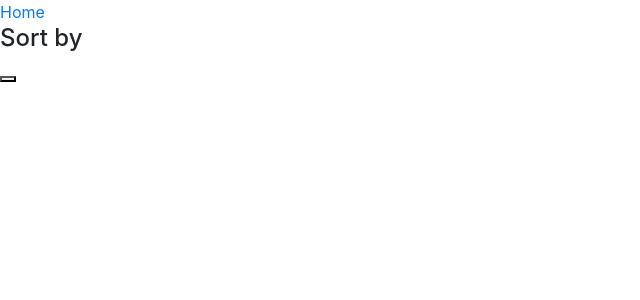
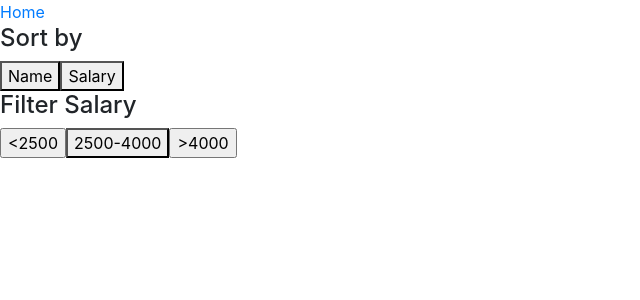
Before and after one commit to Zzdamon/Employees-Management-ReactApp, a React (Create React App) app in the folder admin/: page /people in a window 1280 px wide. Shown: the top 300 px of the page, without its empty margins (0-640 px from the left). Built offline with nearby package versions, Linux system fonts and the light colour scheme.

Commit message:
added sort buttons

```diff
--- a/admin/src/components/EmployeeList.jsx
+++ b/admin/src/components/EmployeeList.jsx
@@ -10,6 +10,19 @@ class EmployeeList extends Component {
         }
     }
 
+    sort(value){
+        let empSorted= [...this.state.employees];
+
+        if(value==="salary"){
+            empSorted.sort((a,b)=>a.salary-b.salary)
+        }
+        if(value==="name"){
+            empSorted.sort((a,b)=>a.name-b.name)
+        }
+
+        this.setState({employees:empSorted})
+    }
+
     render() {
         console.log("EmployeeList: ")
         console.log(this.state.employees)
@@ -19,7 +32,15 @@ class EmployeeList extends Component {
             <div>
                <div>
                 <h4>Sort by</h4>
-               <button></button>
+               <button onClick={()=>this.sort("name")}>Name</button>
+               <button onClick={()=>this.sort("salary")}>Salary</button>
+
+               <h4>Filter Salary</h4>
+                <input type="button" name="" value="<2500" id=""/>
+               <button>2500-4000</button>
+               <input type="button" name="" value=">4000" id=""/>
+
+
                </div>
 
                 {this.state.employees.map((emp)=>{
```
